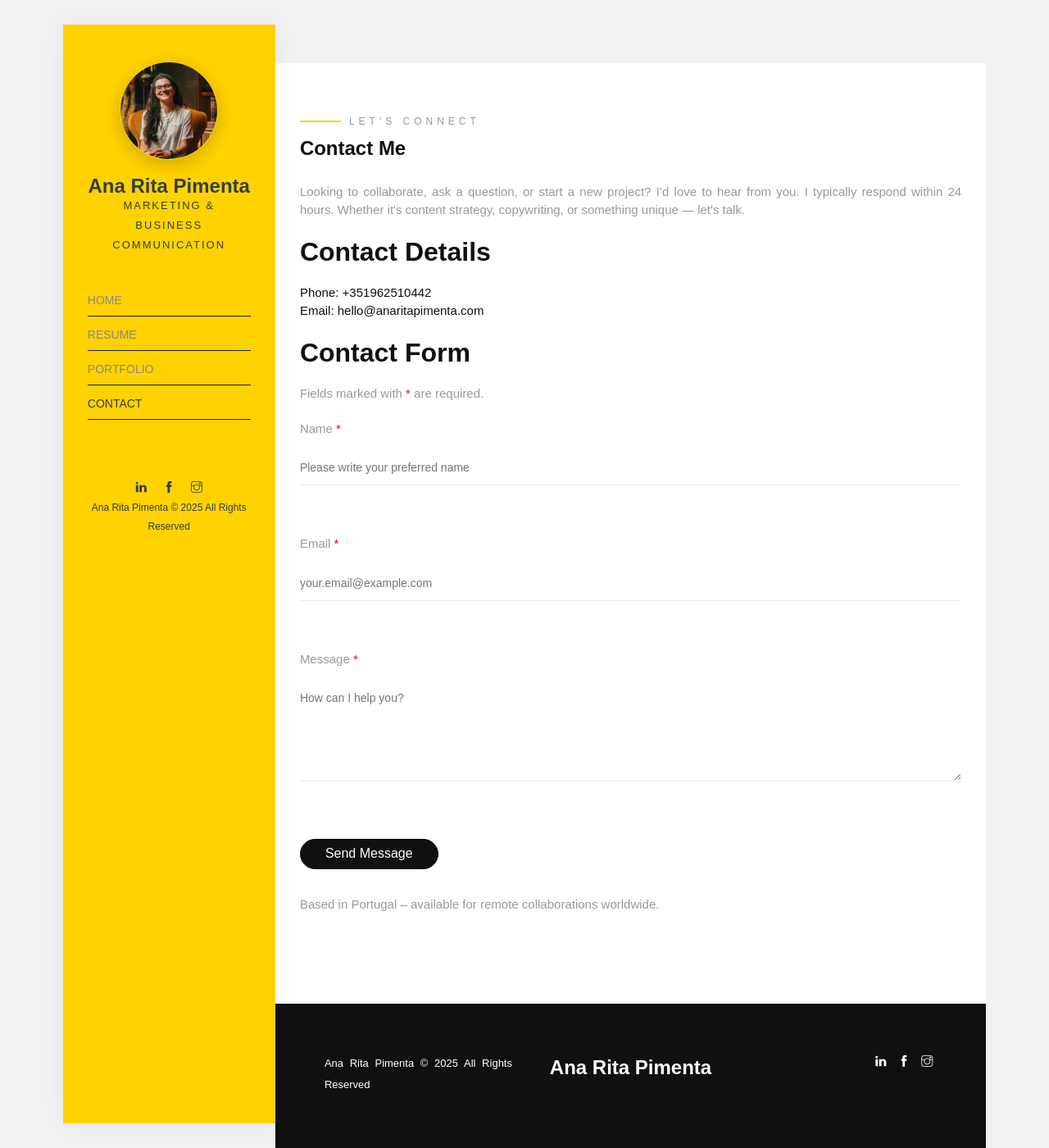
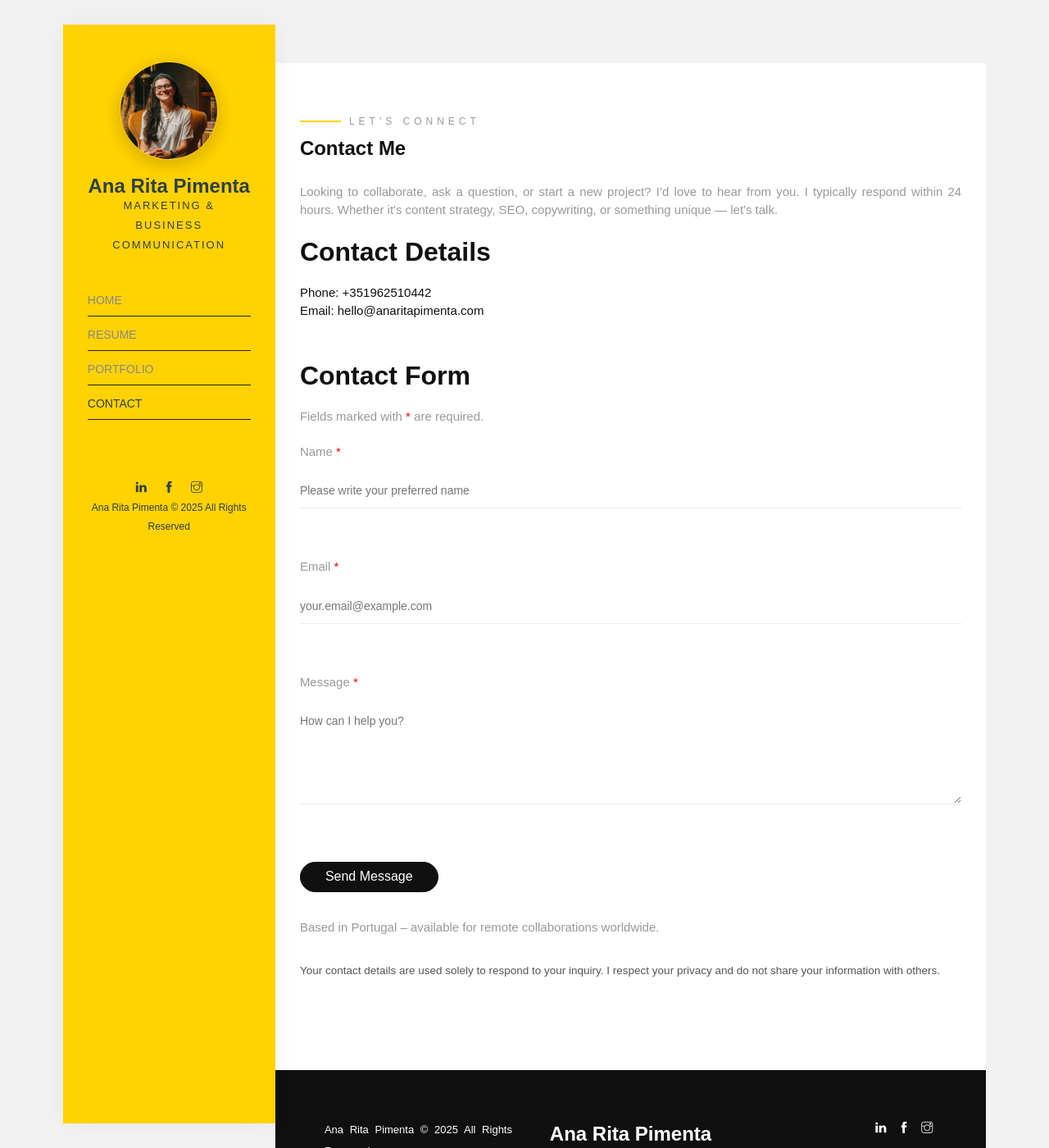
Before and after one commit to anaritapimenta/anaritapimenta.github.io, a Jekyll site: the page built from contact.html, in a window 1280 px wide and 1400 px high. Shown: the whole window at 82% size. Built offline with Jekyll 4.4.1, drawn with Linux system fonts in a browser that asks for light colours; some web fonts are replaced.

Commit message:
Update contact.html

```diff
--- a/contact.html
+++ b/contact.html
@@ -14,11 +14,11 @@ description: Get in touch with Your Name or Brand, a copywriter and content spec
 
         <p>
           Looking to collaborate, ask a question, or start a new project? I’d love to hear from you.
-          I typically respond within 24 hours. Whether it's content strategy, copywriting, or something unique — let's talk.
+          I typically respond within 24 hours. Whether it's content strategy, SEO, copywriting, or something unique — let's talk.
         </p>
 
         <h2>Contact Details</h2>
-        <p>
+        <p style="margin-bottom: 3rem;">
           <strong>Phone:</strong>
           <a href="tel:{{ site.author.phone_number }}">{{ site.author.phone_number }}</a><br />
           <strong>Email:</strong>
@@ -44,6 +44,11 @@ description: Get in touch with Your Name or Brand, a copywriter and content spec
         <p style="margin-top: 2rem;">
           Based in Portugal – available for remote collaborations worldwide.
         </p>
+
+        <p style="font-size: 0.9em; color: #555; margin-top: 2rem;">
+          Your contact details are used solely to respond to your inquiry. I respect your privacy and do not share your information with others.
+        </p>
+
       </div>
     </div>
   </div>
```
Also changed, not shown: other parts of contact.html (+1 -1 lines).
